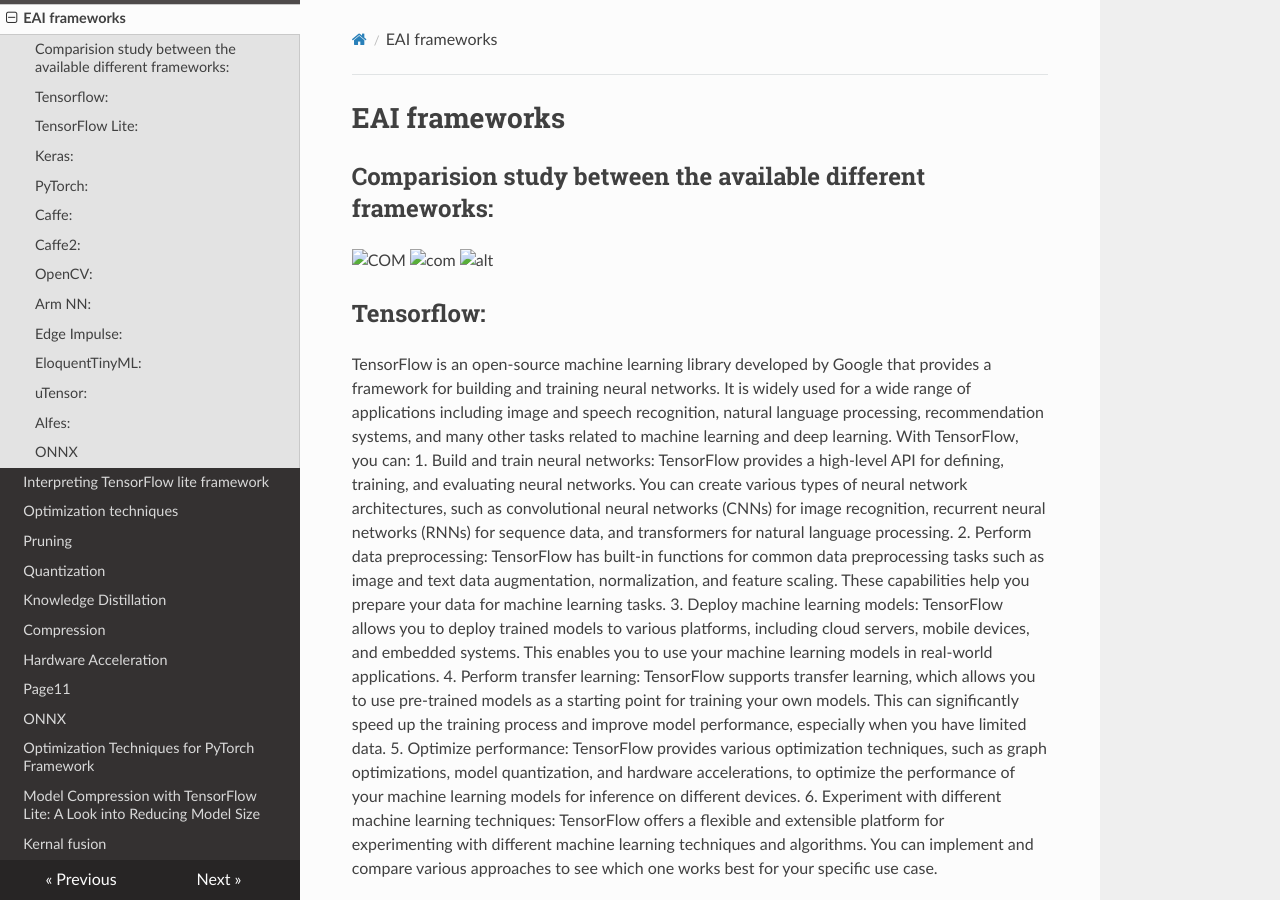
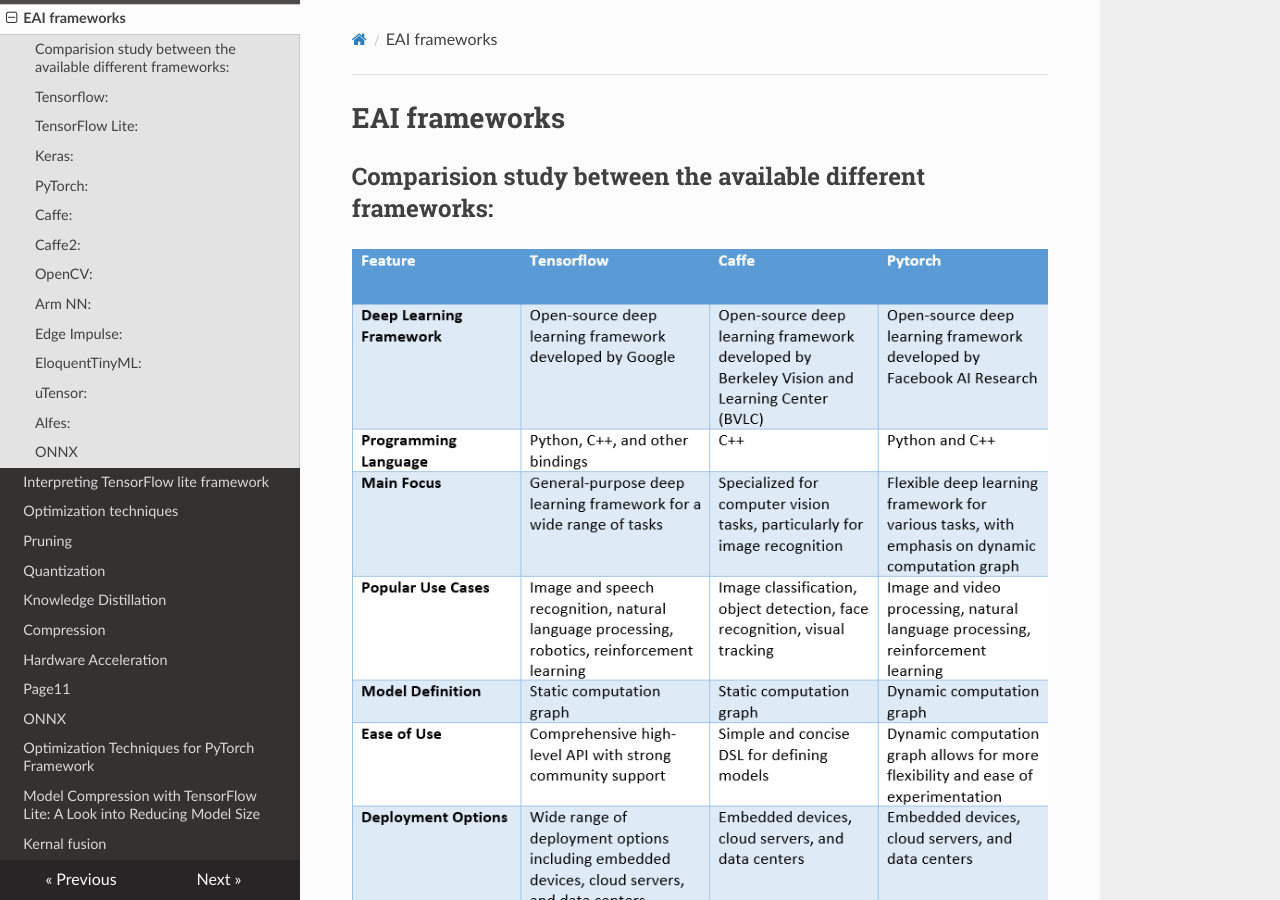
Before and after one commit to ltts-eai/ltts-project, an MkDocs documentation site: the page built from docs/page03.md, in a window 1280 px wide and 900 px high. Built offline with MkDocs 1.6.1, drawn with Linux system fonts in a browser that asks for light colours; nearby versions of some CDN libraries.

Commit message:
img edit

```diff
--- a/docs/page03.md
+++ b/docs/page03.md
@@ -2,9 +2,9 @@
 
 ## Comparision study between the available different frameworks:
 
-![COM](docs/images/image_2023-04-13_210648358.png)
-![com](docs/images/image_2023-04-13_210734917.png)
-![alt](docs/images/image_2023-04-13_210808673.png)
+![COM](images/image_2023-04-13_210648358.png)
+![com](images/image_2023-04-13_210734917.png)
+![alt](images/image_2023-04-13_210808673.png)
 
 ## **Tensorflow:**
 TensorFlow is an open-source machine learning library developed by Google that provides a framework for building and training neural networks. It is widely used for a wide range of applications including image and speech recognition, natural language processing, recommendation systems, and many other tasks related to machine learning and deep learning.
```
